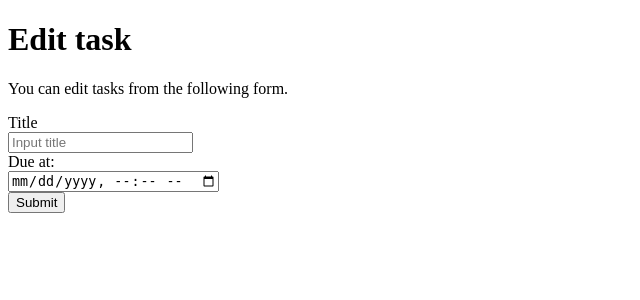
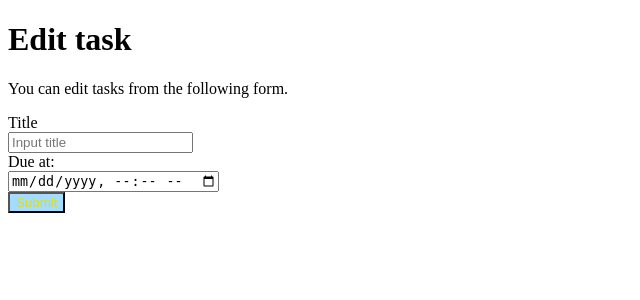
Before and after one commit to s1F10240034/django-test-exercise, a Django app: template todo/templates/todo/edit.html in a window 1280 px wide. Shown: the top 300 px of the page, without its empty margins (0-640 px from the left). Run offline with Django 5.2, Linux system fonts and the light colour scheme; the template is opened without the code that fills it, so the values that code supplies are empty.

Commit message:
add color botton

```diff
--- a/todo/templates/todo/edit.html
+++ b/todo/templates/todo/edit.html
@@ -6,6 +6,12 @@
     <title>To Do Application</title>
     <meta charset="UTF-8">
     <meta name="author" content="INIAD">
+    <style>
+    button {
+      background-color: #a3dcff;
+      color: #e0dd18;
+    }
+  </style>
   </head>
 
   <body>
```
